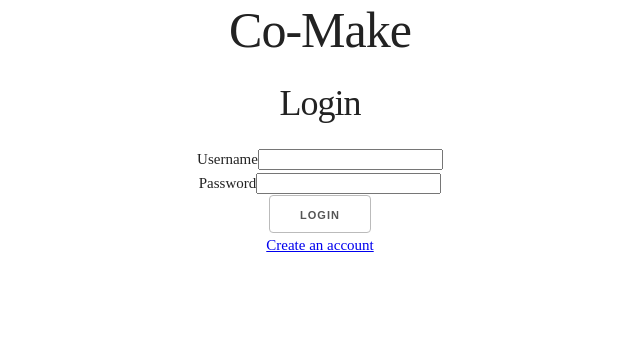
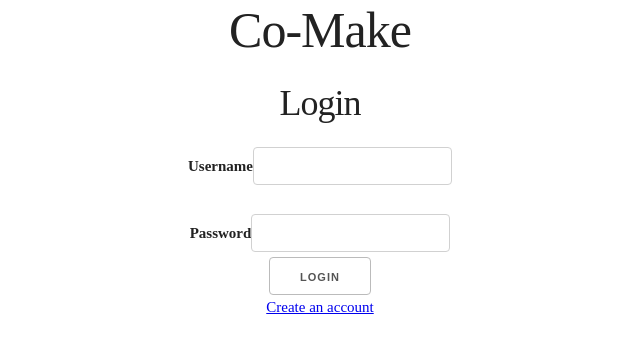
Before and after one commit to BW-Co-Make-tt26/front-end, a React (Create React App) app: page / in a window 1280 px wide. Shown: the top 350 px of the page, without its empty margins (320-960 px from the left). Built offline with nearby package versions, Linux system fonts and the light colour scheme.

Commit message:
added base form style

```diff
--- a/src/App.css
+++ b/src/App.css
@@ -120,3 +120,64 @@ input[type="button"].button-primary:focus {
   color: #FFF;
   background-color: #1EAEDB;
   border-color: #1EAEDB; }
+
+  /* -----------------------------------Base Form -------------------------------- */
+
+  input[type="email"],
+input[type="number"],
+input[type="search"],
+input[type="text"],
+input[type="tel"],
+input[type="url"],
+input[type="password"],
+textarea,
+select {
+  height: 38px;
+  padding: 6px 10px; /* The 6px vertically centers text on FF, ignored by Webkit */
+  background-color: #fff;
+  border: 1px solid #D1D1D1;
+  border-radius: 4px;
+  box-shadow: none;
+  box-sizing: border-box; }
+/* Removes awkward default styles on some inputs for iOS */
+input[type="email"],
+input[type="number"],
+input[type="search"],
+input[type="text"],
+input[type="tel"],
+input[type="url"],
+input[type="password"],
+textarea {
+  -webkit-appearance: none;
+     -moz-appearance: none;
+          appearance: none; }
+textarea {
+  min-height: 65px;
+  padding-top: 6px;
+  padding-bottom: 6px; }
+input[type="email"]:focus,
+input[type="number"]:focus,
+input[type="search"]:focus,
+input[type="text"]:focus,
+input[type="tel"]:focus,
+input[type="url"]:focus,
+input[type="password"]:focus,
+textarea:focus,
+select:focus {
+  border: 1px solid #33C3F0;
+  outline: 0; }
+label,
+legend {
+  display: block;
+  margin-bottom: .5rem;
+  font-weight: 600; }
+fieldset {
+  padding: 0;
+  border-width: 0; }
+input[type="checkbox"],
+input[type="radio"] {
+  display: inline; }
+label > .label-body {
+  display: inline-block;
+  margin-left: .5rem;
+  font-weight: normal; }
```
